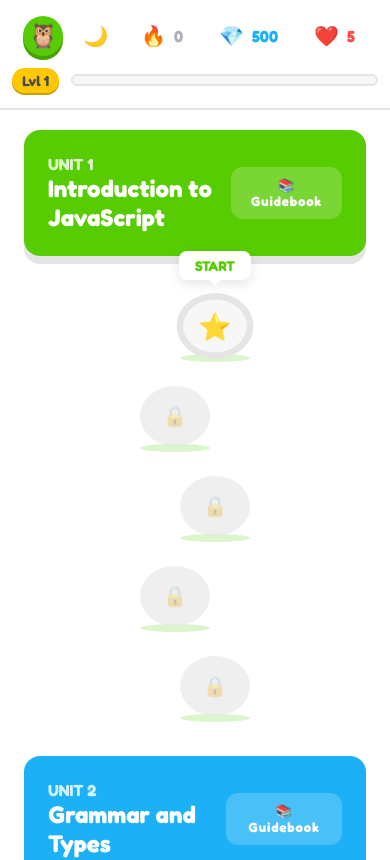
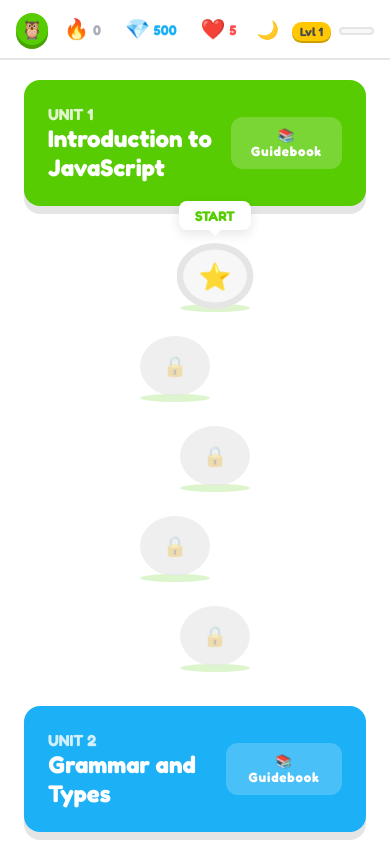
Before and after one commit to ozanyarci/dev-lingo, an Angular app: page /learn in a window 390 px wide. Shown: the top 860 px of the page. Built offline with nearby package versions, Linux system fonts and the light colour scheme.

Commit message:
fix: extreme mobile optimizations for lesson screen and compact navbar

```diff
--- a/src/app/components/lesson/lesson.component.css
+++ b/src/app/components/lesson/lesson.component.css
@@ -261,41 +261,71 @@
 
 @media (max-width: 600px) {
     .lesson-header {
-        padding: 10px 20px;
+        padding: 5px 15px;
     }
 
     .lesson-footer {
-        padding: 20px;
-        gap: 15px;
+        padding: 15px;
+        gap: 10px;
     }
 
     .question-container {
-        margin: 10px auto;
-        padding: 0 20px;
+        margin: 5px auto;
+        padding: 0 16px;
     }
 
     .question-text {
-        font-size: 24px;
-        margin-bottom: 24px;
+        font-size: 20px;
+        margin-bottom: 16px;
     }
 
     .code-snippet {
-        padding: 15px;
+        padding: 12px;
+        font-size: 14px;
+        margin-bottom: 16px;
+        max-height: 150px;
+        overflow-y: auto;
+    }
+
+    .options-grid {
+        gap: 8px;
+    }
+
+    .option-card {
+        padding: 12px 16px;
         font-size: 16px;
-        margin-bottom: 20px;
+        box-shadow: 0 3px 0 var(--border-color);
+    }
+
+    .option-card.selected {
+        box-shadow: 0 3px 0 #1cb0f6;
+    }
+
+    .option-card.correct {
+        box-shadow: 0 3px 0 #58cc02;
+    }
+
+    .option-card.wrong {
+        box-shadow: 0 3px 0 #ff4b4b;
     }
 
     .feedback-icon {
-        width: 48px;
-        height: 48px;
-        font-size: 24px;
+        width: 40px;
+        height: 40px;
+        font-size: 20px;
     }
 
     .feedback-text h3 {
-        font-size: 20px;
+        font-size: 18px;
+    }
+
+    .feedback-container {
+        gap: 12px;
     }
 
     .check-btn {
         width: 100%;
+        padding: 12px;
+        font-size: 16px;
     }
 }
--- a/src/app/components/navbar/navbar.component.css
+++ b/src/app/components/navbar/navbar.component.css
@@ -304,32 +304,61 @@
 
 @media (max-width: 768px) {
     .navbar {
-        height: 110px;
-        padding: 12px;
+        height: auto;
+        min-height: 60px;
+        padding: 8px 16px;
     }
 
     .nav-container {
         flex-wrap: wrap;
-        gap: 12px;
-        justify-content: center;
-    }
-
-    .nav-progress {
-        order: 3;
-        width: 100%;
-        max-width: 100%;
-        margin: 0;
+        gap: 8px;
+        justify-content: space-between;
     }
 
     .logo {
         order: 1;
     }
 
+    .logo-circle {
+        width: 32px;
+        height: 32px;
+        font-size: 18px;
+    }
+
     .stats-container {
         order: 2;
+        gap: 8px;
+    }
+
+    .stat-item {
+        padding: 4px 8px;
+        font-size: 14px;
+        gap: 4px;
+    }
+
+    .nav-progress {
+        order: 4;
+        width: 100%;
+        max-width: 100%;
+        margin: 4px 0 0 0;
+        gap: 8px;
+    }
+
+    .level-badge {
+        padding: 2px 8px;
+        font-size: 12px;
+    }
+
+    .progress-track {
+        height: 8px;
     }
 
     .user-actions {
-        order: 1;
+        order: 3;
+    }
+
+    .theme-toggle {
+        padding: 4px;
+        font-size: 18px;
     }
 }
--- a/src/app/components/navbar/navbar.component.html
+++ b/src/app/components/navbar/navbar.component.html
@@ -1,4 +1,4 @@
-<nav class="navbar">
+<nav class="navbar" *ngIf="!isLessonMode()">
     <div class="nav-container">
         <a routerLink="/" class="logo">
             <div class="logo-circle">
--- a/src/app/components/navbar/navbar.component.ts
+++ b/src/app/components/navbar/navbar.component.ts
@@ -1,6 +1,8 @@
 import { Component, inject, computed, signal } from '@angular/core';
 import { CommonModule } from '@angular/common';
-import { RouterLink } from '@angular/router';
+import { RouterLink, Router, NavigationEnd } from '@angular/router';
+import { filter, map } from 'rxjs';
+import { toSignal } from '@angular/core/rxjs-interop';
 import { GameService } from '../../services/game.service';
 import { ThemeService } from '../../services/theme.service';
 
@@ -13,6 +15,17 @@
 export class NavbarComponent {
     protected readonly game = inject(GameService);
     protected readonly theme = inject(ThemeService);
+    private readonly router = inject(Router);
+
+    private readonly currentUrl = toSignal(
+        this.router.events.pipe(
+            filter(event => event instanceof NavigationEnd),
+            map(event => (event as NavigationEnd).urlAfterRedirects)
+        ),
+        { initialValue: this.router.url }
+    );
+
+    isLessonMode = computed(() => this.currentUrl().startsWith('/lesson'));
 
     showRefillModal = signal(false);
 
```
